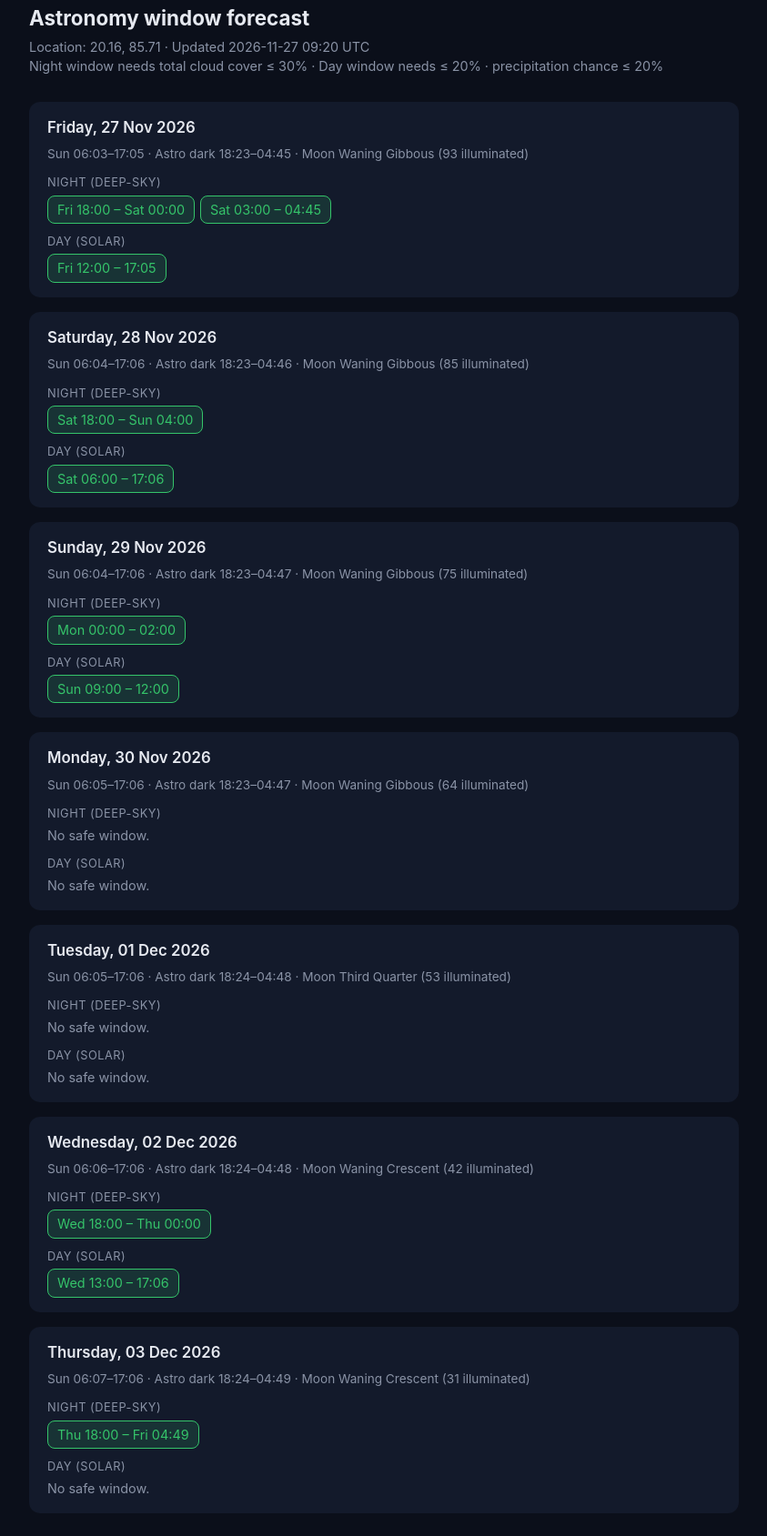
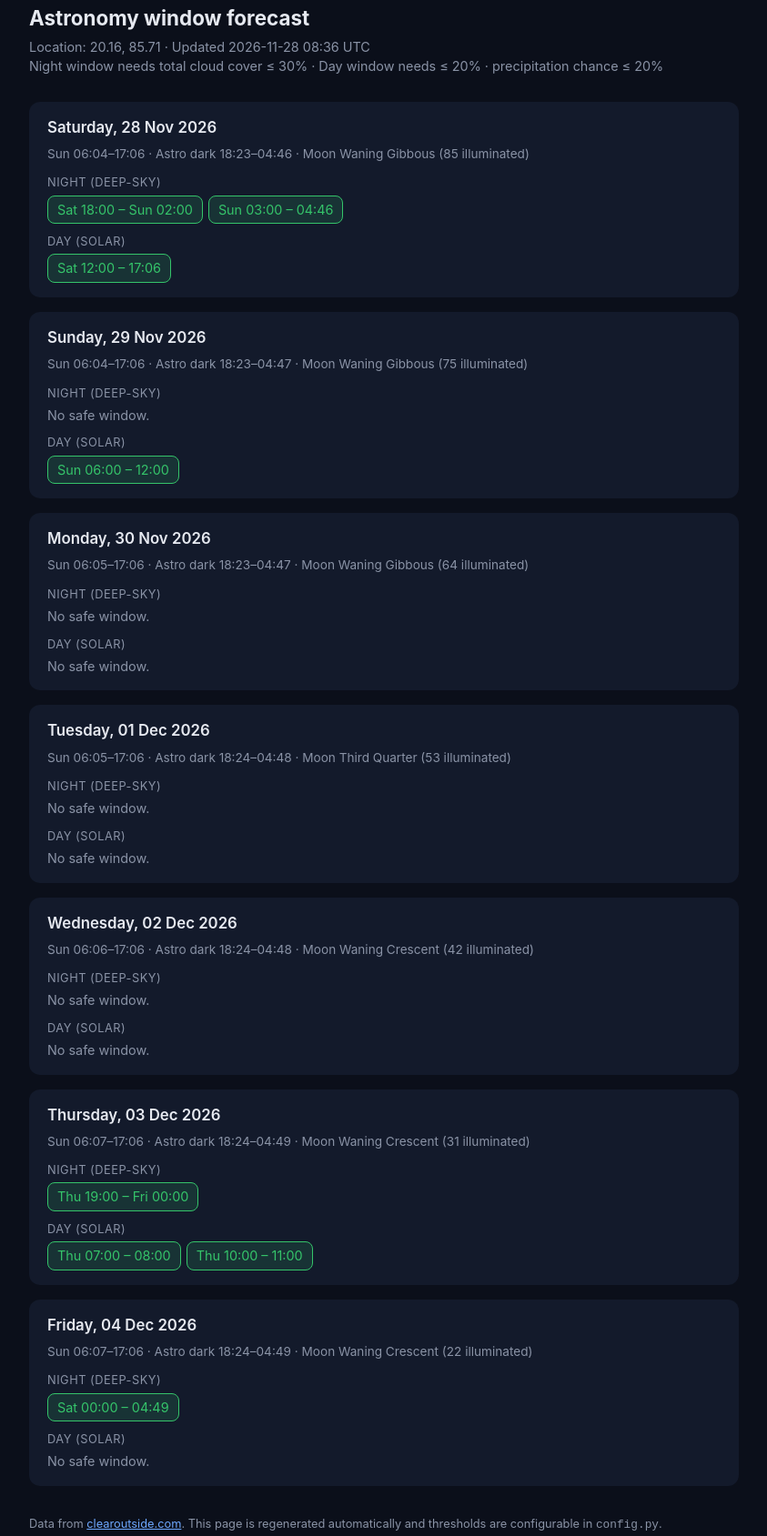
Before and after one commit to tron-sodashi/astro-window-checker, a plain HTML site: page docs/index.html in a window 1280 px wide. Shown: the part 36-1725 px from the top of the page at 91% size, without its empty margins (218-1061 px from the left). Drawn offline with Linux system fonts and the light colour scheme.

Commit message:
Update astronomy forecast

```diff
--- a/docs/index.html
+++ b/docs/index.html
@@ -53,25 +53,9 @@
 <body>
   <h1>Astronomy window forecast</h1>
   <div class="subtitle">
-    Location: 20.16, 85.71 &middot; Updated 2026-11-27 09:20 UTC<br>
+    Location: 20.16, 85.71 &middot; Updated 2026-11-28 08:36 UTC<br>
     Night window needs total cloud cover ≤ 30% &middot;
     Day window needs ≤ 20% &middot; precipitation chance ≤ 20%
-  </div>
-
-  <div class="day-card">
-    <div class="day-title">Friday, 27 Nov 2026</div>
-    <div class="day-meta">
-      Sun 06:03–17:05 &middot; Astro dark 18:23–04:45 &middot;
-      Moon Waning Gibbous (93 illuminated)
-    </div>
-    <div class="session">
-      <div class="session-label">Night (deep-sky)</div>
-      <span class="window">Fri 18:00 – Sat 00:00</span><span class="window">Sat 03:00 – 04:45</span>
-    </div>
-    <div class="session">
-      <div class="session-label">Day (solar)</div>
-      <span class="window">Fri 12:00 – 17:05</span>
-    </div>
   </div>
 
   <div class="day-card">
@@ -82,11 +66,11 @@
     </div>
     <div class="session">
       <div class="session-label">Night (deep-sky)</div>
-      <span class="window">Sat 18:00 – Sun 04:00</span>
+      <span class="window">Sat 18:00 – Sun 02:00</span><span class="window">Sun 03:00 – 04:46</span>
     </div>
     <div class="session">
       <div class="session-label">Day (solar)</div>
-      <span class="window">Sat 06:00 – 17:06</span>
+      <span class="window">Sat 12:00 – 17:06</span>
     </div>
   </div>
 
@@ -98,11 +82,11 @@
     </div>
     <div class="session">
       <div class="session-label">Night (deep-sky)</div>
-      <span class="window">Mon 00:00 – 02:00</span>
+      <div class="none">No safe window.</div>
     </div>
     <div class="session">
       <div class="session-label">Day (solar)</div>
-      <span class="window">Sun 09:00 – 12:00</span>
+      <span class="window">Sun 06:00 – 12:00</span>
     </div>
   </div>
 
@@ -146,11 +130,11 @@
     </div>
     <div class="session">
       <div class="session-label">Night (deep-sky)</div>
-      <span class="window">Wed 18:00 – Thu 00:00</span>
+      <div class="none">No safe window.</div>
     </div>
     <div class="session">
       <div class="session-label">Day (solar)</div>
-      <span class="window">Wed 13:00 – 17:06</span>
+      <div class="none">No safe window.</div>
     </div>
   </div>
 
@@ -162,7 +146,23 @@
     </div>
     <div class="session">
       <div class="session-label">Night (deep-sky)</div>
-      <span class="window">Thu 18:00 – Fri 04:49</span>
+      <span class="window">Thu 19:00 – Fri 00:00</span>
+    </div>
+    <div class="session">
+      <div class="session-label">Day (solar)</div>
+      <span class="window">Thu 07:00 – 08:00</span><span class="window">Thu 10:00 – 11:00</span>
+    </div>
+  </div>
+
+  <div class="day-card">
+    <div class="day-title">Friday, 04 Dec 2026</div>
+    <div class="day-meta">
+      Sun 06:07–17:06 &middot; Astro dark 18:24–04:49 &middot;
+      Moon Waning Crescent (22 illuminated)
+    </div>
+    <div class="session">
+      <div class="session-label">Night (deep-sky)</div>
+      <span class="window">Sat 00:00 – 04:49</span>
     </div>
     <div class="session">
       <div class="session-label">Day (solar)</div>
```
